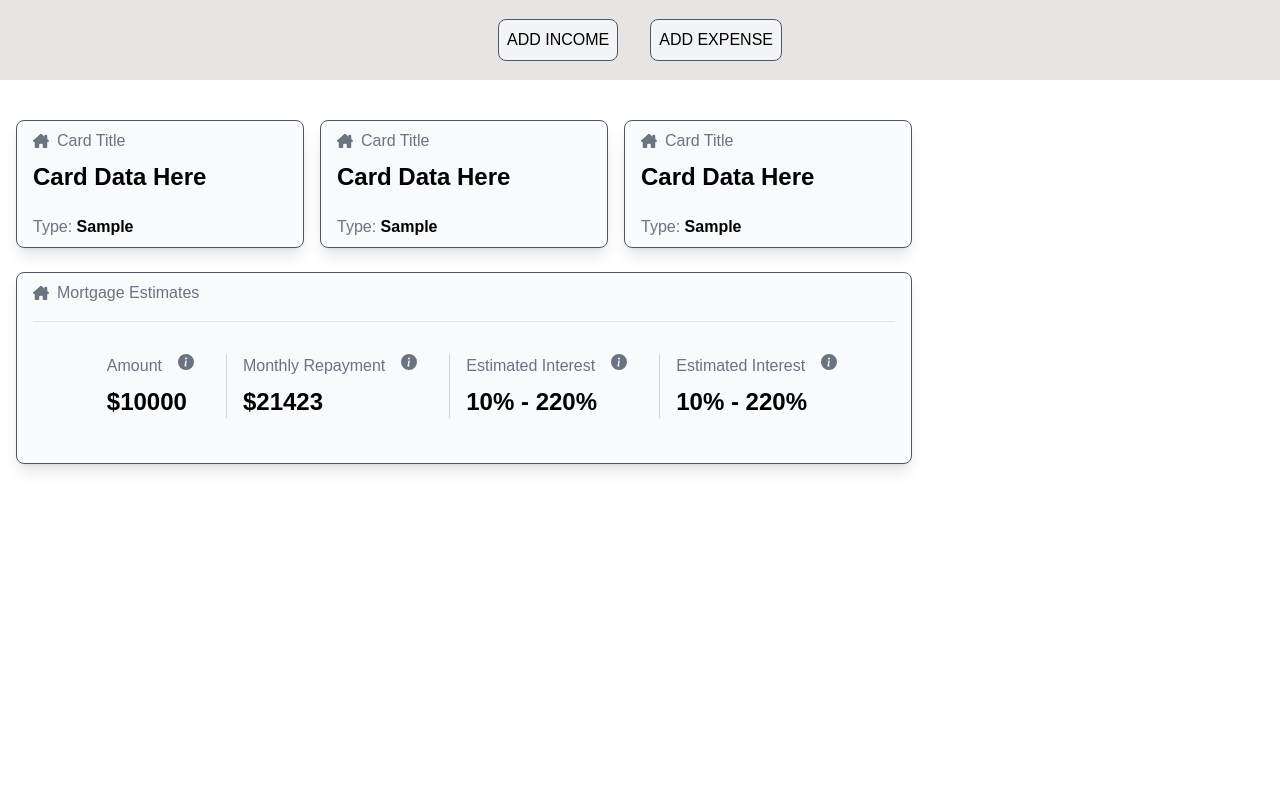
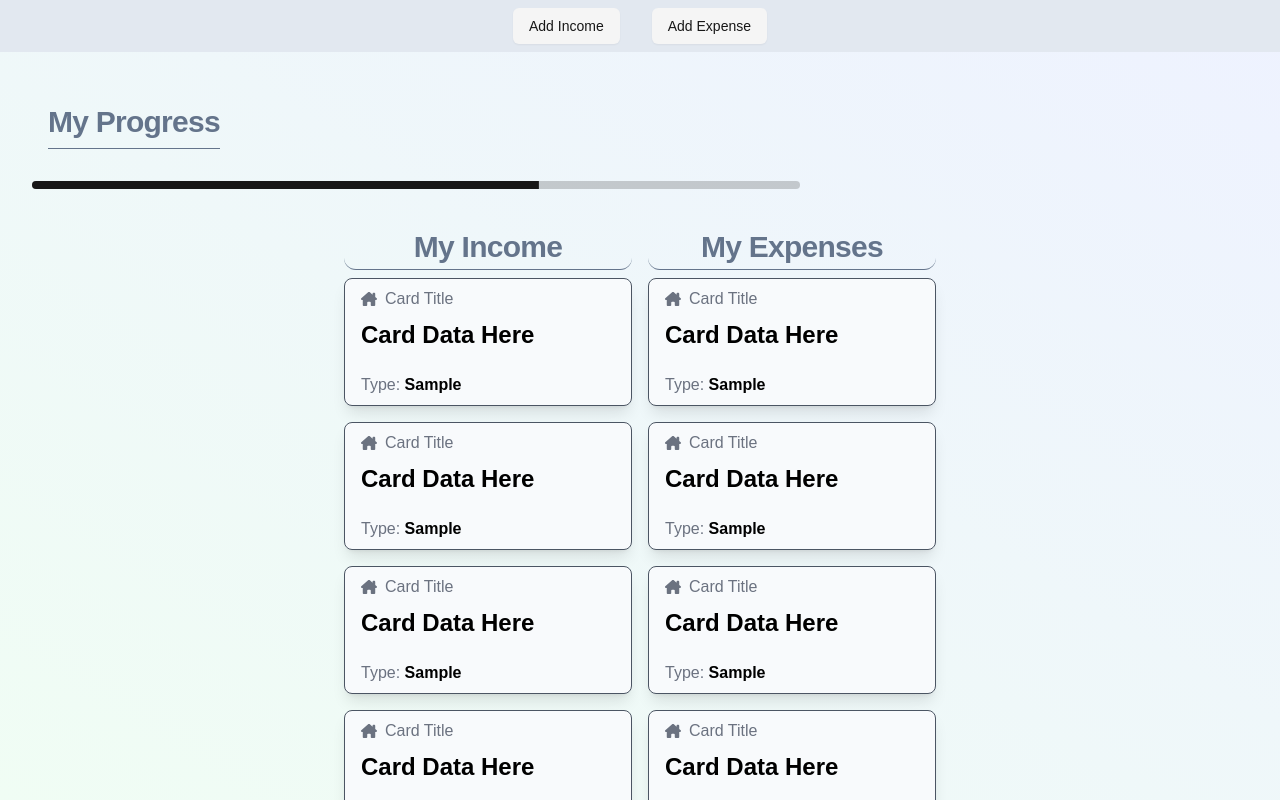
Before and after one commit to ChuckVisuals/budget-frontend, a Next.js app: page /home in a window 1280 px wide. Built offline with nearby package versions, Linux system fonts and the light colour scheme.

Commit message:
style updates

```diff
--- a/app/components/navbar.tsx
+++ b/app/components/navbar.tsx
@@ -15,6 +15,7 @@ import { zodResolver } from "@hookform/resolvers/zod"
 import { useForm } from "react-hook-form"
 import { z } from "zod"
 import { v4 as uuidv4 } from 'uuid';
+
 
 const Navbar = () => {
     const [isModalOpen, setIsModalOpen] = useState(false);
@@ -82,22 +83,12 @@ const Navbar = () => {
     };
 
     return (
-        <div className="relative bg-stone-200 h-20 flex items-center justify-center">
+        <div className="relative h-14 flex items-center justify-center">
 
             <div className={`absolute inset-0 ${isModalOpen ? 'blur-sm' : ''}`}>
-                <div className="bg-stone-200 h-20 flex items-center justify-center space-x-8">
-                    <button
-                        className="bg-gray-100 rounded-lg p-2 border border-gray-600 text-black"
-                        onClick={() => openModal('income')}
-                    >
-                        ADD INCOME
-                    </button>
-                    <button
-                        className="bg-gray-100 rounded-lg p-2 border border-gray-600 text-black"
-                        onClick={() => openModal('expense')}
-                    >
-                        ADD EXPENSE
-                    </button>
+                <div className="bg-slate-200 flex items-center justify-center space-x-8 py-2">
+                    <Button variant="secondary" onClick={() => openModal('income')}>Add Income</Button>
+                    <Button variant="secondary" onClick={() => openModal('expense')}>Add Expense</Button>
                 </div>
             </div>
 
--- a/app/home/page.tsx
+++ b/app/home/page.tsx
@@ -1,28 +1,75 @@
+"use client"
+
+import * as React from "react"
 import Card from "../components/card";
 import WideCard from "../components/wideCard";
 import Navbar from "../components/navbar";
+import { Progress } from "@/components/ui/progress"
 
 export default function Home() {
 
-    const mock = { income: 1000, amount: 1000 };
+    const mockData = [
+        { type: 'income', source: 'Salary', amount: 1000 },
+        { type: 'expense', source: 'Rent', amount: 500 },
+        { type: 'income', source: 'Freelance', amount: 2000 },
+        { type: 'expense', source: 'Groceries', amount: 300 },
+        { type: 'income', source: 'Investment', amount: 1500 },
+        { type: 'expense', source: 'Utilities', amount: 200 },
+        { type: 'income', source: 'Salary', amount: 1000 },
+        { type: 'expense', source: 'Rent', amount: 500 },
+        { type: 'income', source: 'Freelance', amount: 2000 },
+        { type: 'expense', source: 'Groceries', amount: 300 },
+        { type: 'income', source: 'Investment', amount: 1500 },
+        { type: 'expense', source: 'Utilities', amount: 200 },
+    ];
+
+    const incomeData = mockData.filter(data => data.type === 'income');
+    const expenseData = mockData.filter(data => data.type === 'expense');
+
+    const [progress, setProgress] = React.useState(13)
+
+    React.useEffect(() => {
+        const timer = setTimeout(() => setProgress(66), 500)
+        return () => clearTimeout(timer)
+    }, [])
+
     return (
 
-        <div className="relative bg-white h-screen w-screen overflow-hidden">
+        <div className="relative bg-gradient-to-tr from-green-50 to-indigo-50 h-screen w-screen overflow-x-hidden">
 
             <Navbar />
 
+            <h2 className="scroll-m-20 border-b pb-2 text-3xl font-semibold tracking-tight first:mt-0 w-fit text-slate-500 border-slate-500 ml-12 mt-12">
+                My Progress
+            </h2>
+            <Progress value={progress} className="w-[60%] mt-8 ml-8" />
 
-            {/* <div className="mt-6 ml-4">
-                <WideCard />
-            </div> */}
-
-            <div className="flex items-center mt-10 ml-4 space-x-4">
-                <Card prop={mock} />
-                <Card prop={mock} />
-                <Card prop={mock} />
+            <div className="flex justify-center mt-10">
+                <div className="grid grid-cols-2 gap-4">
+                    <div>
+                        <h2 className="text-center scroll-m-20 border-b pb-1 mb-2 text-3xl text-slate-500 border-slate-500 font-semibold tracking-tight first:mt-0 w-full rounded-xl">
+                            My Income
+                        </h2>
+                        <div className="space-y-4">
+                            {incomeData.map((data, index) => (
+                                <Card key={index} prop={data} />
+                            ))}
+                        </div>
+                    </div>
+                    <div>
+                        <h2 className="text-center scroll-m-20 border-b pb-1 mb-2 text-3xl text-slate-500 border-slate-500 font-semibold tracking-tight first:mt-0 w-full rounded-xl">
+                            My Expenses
+                        </h2>
+                        <div className="space-y-4">
+                            {expenseData.map((data, index) => (
+                                <Card key={index} prop={data} />
+                            ))}
+                        </div>
+                    </div>
+                </div>
             </div>
 
-            <div className="mt-6 ml-4">
+            <div className="flex justify-center mt-6 ml-4">
                 <WideCard />
             </div>
         </div>
--- /dev/null
+++ b/components/ui/progress.tsx
@@ -0,0 +1,28 @@
+"use client"
+
+import * as React from "react"
+import * as ProgressPrimitive from "@radix-ui/react-progress"
+
+import { cn } from "@/lib/utils"
+
+const Progress = React.forwardRef<
+  React.ElementRef<typeof ProgressPrimitive.Root>,
+  React.ComponentPropsWithoutRef<typeof ProgressPrimitive.Root>
+>(({ className, value, ...props }, ref) => (
+  <ProgressPrimitive.Root
+    ref={ref}
+    className={cn(
+      "relative h-2 w-full overflow-hidden rounded-full bg-primary/20",
+      className
+    )}
+    {...props}
+  >
+    <ProgressPrimitive.Indicator
+      className="h-full w-full flex-1 bg-primary transition-all"
+      style={{ transform: `translateX(-${100 - (value || 0)}%)` }}
+    />
+  </ProgressPrimitive.Root>
+))
+Progress.displayName = ProgressPrimitive.Root.displayName
+
+export { Progress }
--- a/package.json
+++ b/package.json
@@ -12,6 +12,7 @@
     "@hookform/resolvers": "^3.9.0",
     "@radix-ui/react-icons": "^1.3.0",
     "@radix-ui/react-label": "^2.1.0",
+    "@radix-ui/react-progress": "^1.1.0",
     "@radix-ui/react-slot": "^1.1.0",
     "class-variance-authority": "^0.7.0",
     "clsx": "^2.1.1",
```
Also changed, not shown: 1 other file (tests, documents, lock files or other folders).
